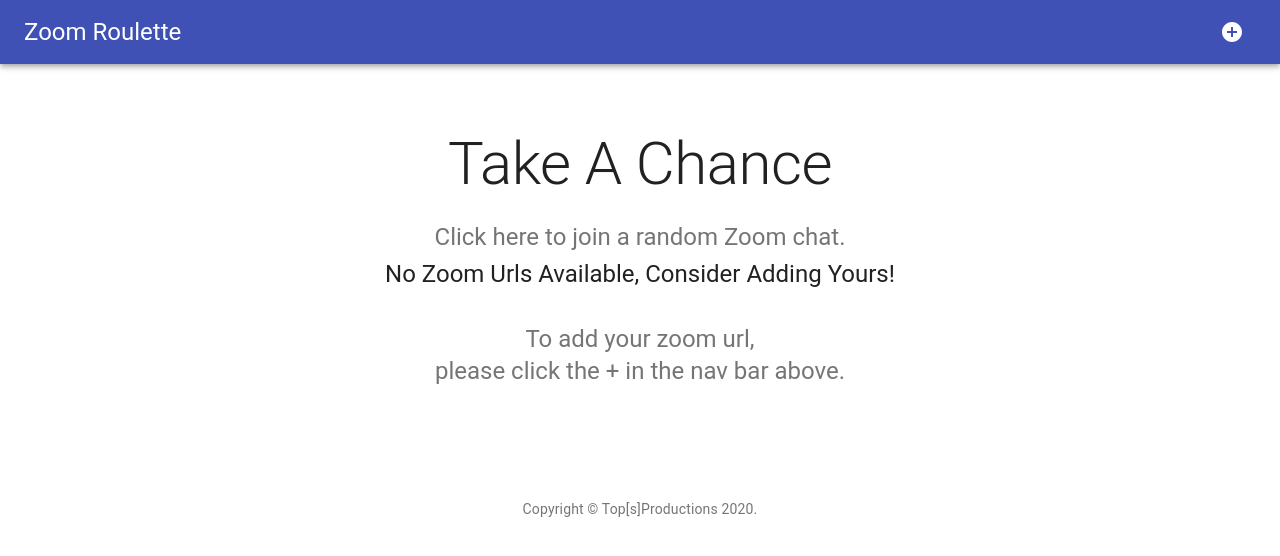
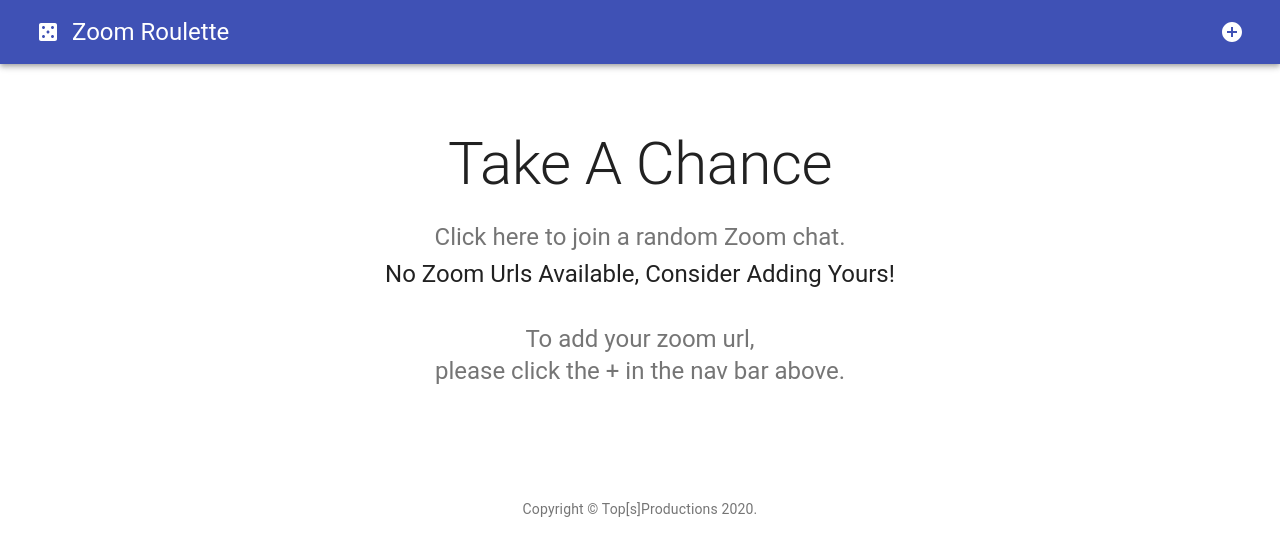
Before and after one commit to yacoba53/zoomRoulette, a React app: page / in a window 1280 px wide. Shown: the top 556 px of the page. Built offline with nearby package versions, Linux system fonts and the light colour scheme; no server answers.

Commit message:
attempting more mobile firendly

```diff
--- a/client/app/src/Header/Header.js
+++ b/client/app/src/Header/Header.js
@@ -25,6 +25,18 @@
   title: {
     flexGrow: 1,
   },
+  sectionDesktop: {
+   display: 'none',
+   [theme.breakpoints.up('md')]: {
+     display: 'flex',
+   },
+ },
+ sectionMobile: {
+   display: 'flex',
+   [theme.breakpoints.up('md')]: {
+     display: 'none',
+   },
+ },
 }));
 
 export default function Header() {
@@ -33,19 +45,32 @@
   <React.Fragment>
     <CssBaseline />
     <div className={classes.root}>
-    <AppBar position="relative">
+    <AppBar position="static">
       <Toolbar>
+      <Link to={'/'} className = {classes.logoName} style = {{textDecoration: 'none', color: 'white'}} >
+         <IconButton aria-label="add a new url" color="inherit" >
+             <CasinoIcon />
+         </IconButton>
+      </Link>
         <Link to={'/'} className = {classes.title} style = {{textDecoration: 'none', color: 'white', justify: 'right'}} >
           <Typography variant="h5" color="inherit">
             Zoom Roulette
           </Typography>
         </Link>
-
+        <div className={classes.sectionDesktop}>
         <Link to={'/add'} className = {classes.logoName} style = {{textDecoration: 'none', color: 'white'}} >
            <IconButton aria-label="add a new url" color="inherit" >
                <AddCircle />
            </IconButton>
         </Link>
+        </div>
+        <div className={classes.sectionMobile}>
+        <Link to={'/add'} className = {classes.logoName} style = {{textDecoration: 'none', color: 'white'}} >
+           <IconButton aria-label="add a new url" color="inherit" >
+               <AddCircle />
+           </IconButton>
+        </Link>
+        </div>
       </Toolbar>
     </AppBar>
     </div>
```
Lines whose indentation alone changed are shown as unchanged.
